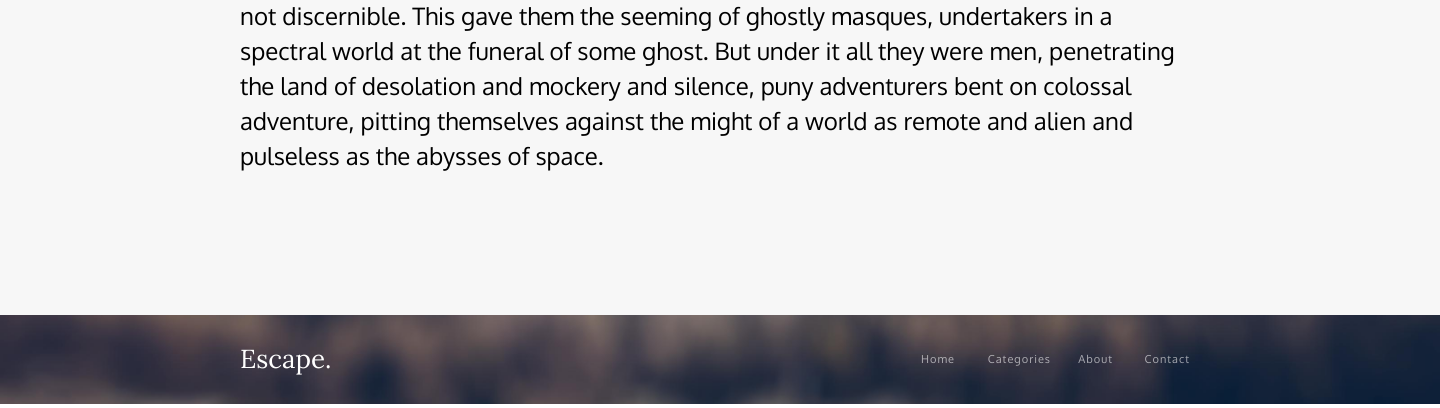
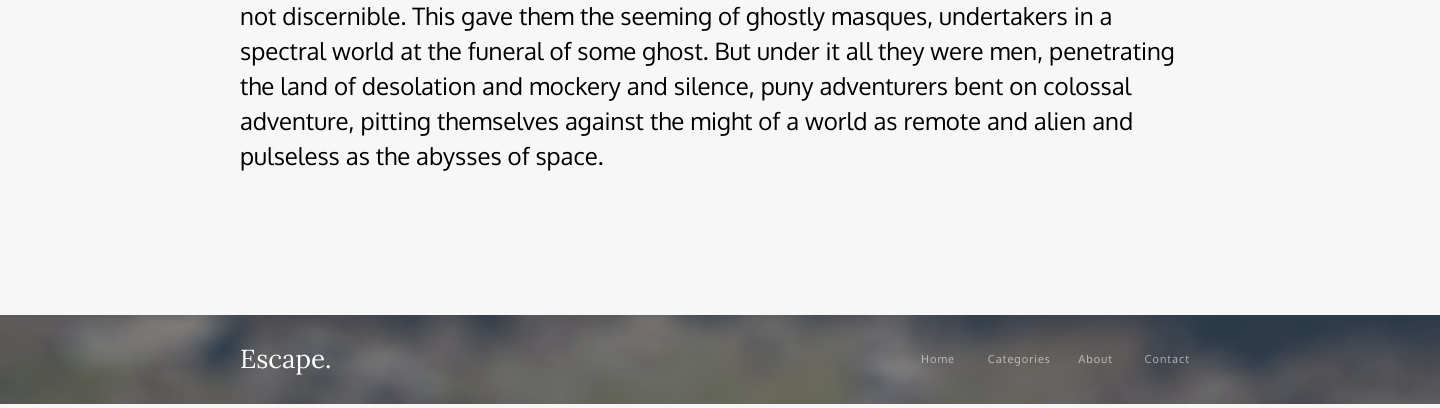
Before and after one commit to Ersulov05/Web_Dev, a PHP site: page /the-road-ahead.html in a window 1440 px wide. Shown: the part 2285-2693 px from the top of the page. Run offline with PHP 8.4, Linux system fonts and the light colour scheme.

Commit message:
add backgraund image footer

```diff
--- a/lw_1/the-road-ahead.css
+++ b/lw_1/the-road-ahead.css
@@ -186,12 +186,19 @@ body {
 }
 
 #imagef {
+    position: absolute;
     width: 1440px;
     height: 89px;
     color: rgba(77, 86, 93, 1);
+    background-color: rgba(77, 86, 93, 0.6);
+    object-fit: cover;
+}
+#f {
+    position: absolute;
+    width: 1440px;
+    height: 89px;
 
-    object-fit: cover;
-    object-position: 50% 37%;
+    background-color: rgba(77, 86, 93, 0.5);
 }
 
 #footer .escape{
--- a/lw_1/the-road-ahead.html
+++ b/lw_1/the-road-ahead.html
@@ -56,6 +56,7 @@
         </div>
         <div id="footer">
             <img id="imagef" src="image1.png" alt="альтернативный текст">
+            <div id="f"></div>
             <div class="escape">
                 <div class="escapetext">Escape.</div>
                 <div class="right">
```
